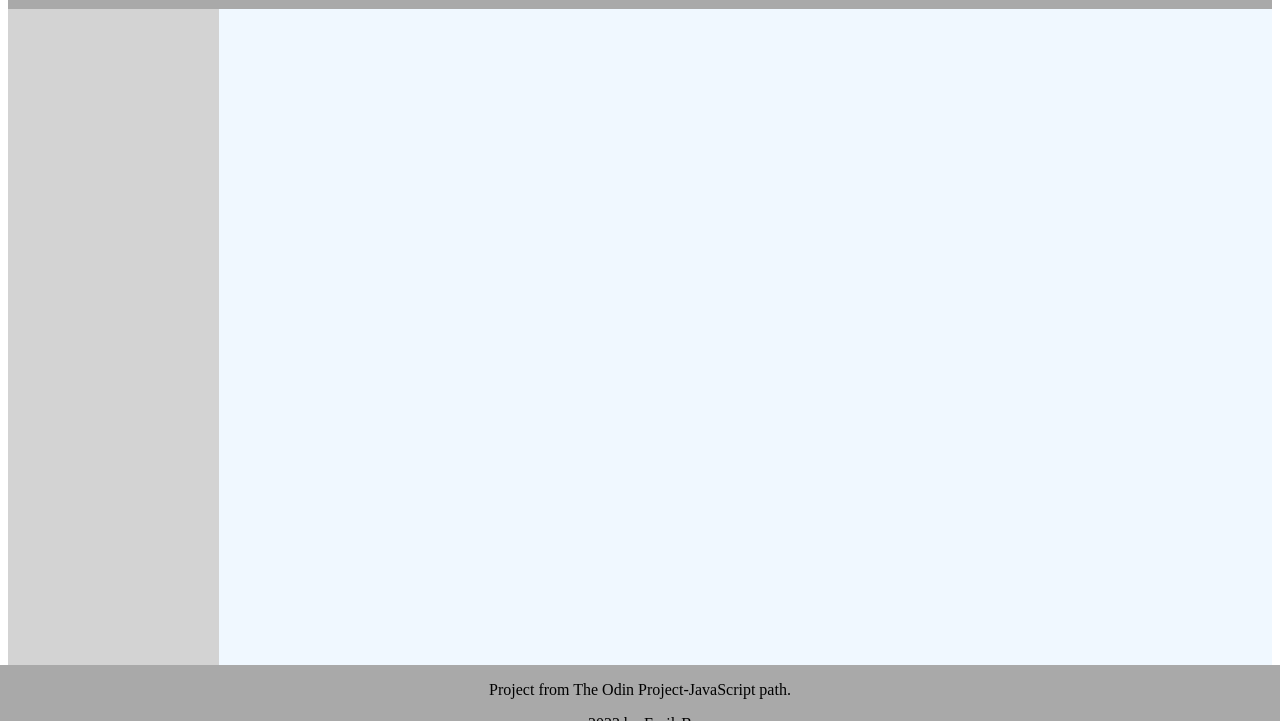
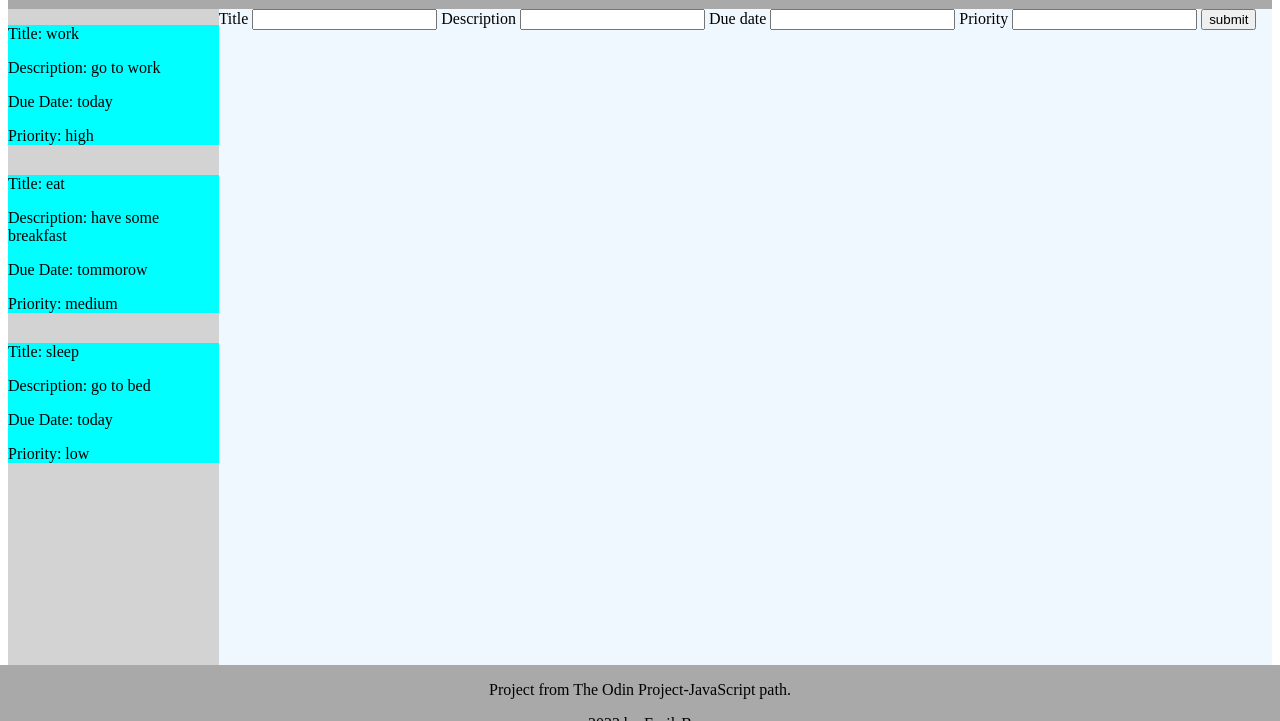
Before and after one commit to emilsberzs/ToDoList, a website built with webpack: page dist/index.html in a window 1280 px wide. Shown: the part 79-800 px from the top of the page. Built offline with nearby package versions, Linux system fonts and the light colour scheme.

Commit message:
Sidebar displays all tasks in seperate divs. HTML form for new tasks-not working yet. Fighting my way through exercise.

```diff
--- a/src/index.js
+++ b/src/index.js
@@ -1,9 +1,3 @@
 import { firstLoad } from './page_builder'
 import './styles.css'
 import { allTasks, makeToDo, findIndex, removeTask, toggleComplete } from './task_manager'
-
-//Just arbitrary tasks for now
-const task_one = new makeToDo('work', 'go to work', 'today', 'high')
-task_one.complete = true;
-const task_two = new makeToDo('eat', 'have some breakfast', 'tommorow', 'medium')
-const task_three = new makeToDo('sleep', 'go to bed', 'today', 'low')
--- a/src/page_builder.js
+++ b/src/page_builder.js
@@ -1,9 +1 @@
-
-
-export function firstLoad(tasks) {
-    const sidebar = document.getElementById('sidebar');
-    const workspace = document.getElementById('workspace')
-    sidebar.innerHTML = tasks[0]
-    workspace.innerHTML = tasks[0]
-
-}
+import { allTasks } from "./task_manager";
--- a/src/styles.css
+++ b/src/styles.css
@@ -40,3 +40,9 @@ main #workspace {
     height: 83vh;
     background-color: aliceblue;
 }
+
+/* SIDEBAR */
+.task_div {
+    background-color: aqua;
+    margin-bottom: 30px;
+}
--- a/src/task_manager.js
+++ b/src/task_manager.js
@@ -1,10 +1,12 @@
-export const allTasks = []
+const allTasks = []
+const sidebar = document.getElementById('sidebar');
+
 
 //Create new task
 export function makeToDo(title, description, due_date, priority, complete = false) {
     this.title = title;
     this.description = description;
-    this.due_Date = due_date;
+    this.due_date = due_date;
     this.priority = priority;
     this.complete = complete;
     this.task = {
@@ -16,6 +18,15 @@ export function makeToDo(title, description, due_date, priority, complete = fals
     }
     allTasks.push(this.task)
 }
+
+
+//Just arbitrary tasks for now
+const task_one = new makeToDo('work', 'go to work', 'today', 'high')
+task_one.complete = true;
+const task_two = new makeToDo('eat', 'have some breakfast', 'tommorow', 'medium')
+const task_three = new makeToDo('sleep', 'go to bed', 'today', 'low');
+
+
 
 //Find index of task
 export function findIndex(title) {
@@ -37,3 +48,20 @@ export function toggleComplete(title) {
         allTasks[findIndex(title)].complete = false;
     }
 }
+
+//Create task display
+for (let i = 0; i < allTasks.length; i++) {
+    let new_div = document.createElement('div');
+    new_div.setAttribute('class', 'task_div');
+    let title_p = document.createElement('p')
+    title_p.innerHTML = 'Title: ' + allTasks[i].title
+    let description_p = document.createElement('p');
+    description_p.innerHTML = 'Description: ' + allTasks[i].description;
+    let due_date_p = document.createElement('p');
+    due_date_p.innerHTML = 'Due Date: ' + allTasks[i].due_date;
+    let priority_p = document.createElement('p');
+    priority_p.innerHTML = 'Priority: ' + allTasks[i].priority;
+    new_div.append(title_p, description_p, due_date_p, priority_p)
+    sidebar.appendChild(new_div)
+    //console.log(allTasks[i].title, allTasks[i].description, allTasks[i].due_date, allTasks[i].priority, allTasks[i].complete)
+}
```
Also changed, not shown: dist/index.html, dist/main.js.
